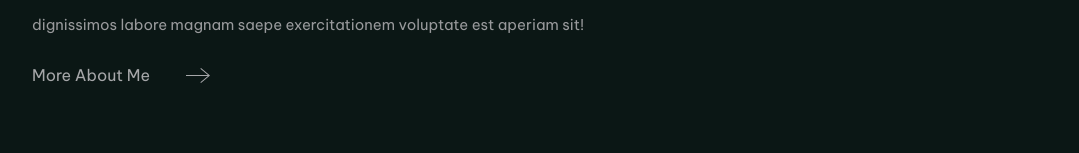
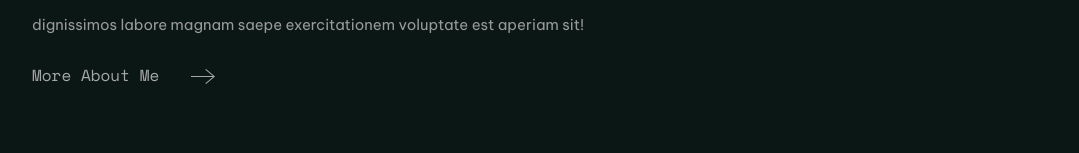
Before and after one commit to yehezkieldio/personal-website.old, a Next.js app: page / in a window 1280 px wide. Shown: the part 389-542 px from the top of the page, without its empty margins (69-1148 px from the left). Built offline with nearby package versions, Linux system fonts and the light colour scheme.

Commit message:
refactor: use different font for cta

```diff
--- a/src/app/page.tsx
+++ b/src/app/page.tsx
@@ -17,7 +17,7 @@ export default function Main() {
                     </article>
                     <div>
                         <Link href="/about">
-                            More About Me{" "}
+                            More About Me
                             <svg
                                 width="114"
                                 height="24"
--- a/src/styles/pages/_page-main.scss
+++ b/src/styles/pages/_page-main.scss
@@ -39,6 +39,7 @@
         div {
             a {
                 color: lighten($color: $foreground-secondary, $amount: 5);
+                font-family: $space-mono;
                 line-height: 2.3;
                 font-weight: 400;
                 text-decoration: none;
```
